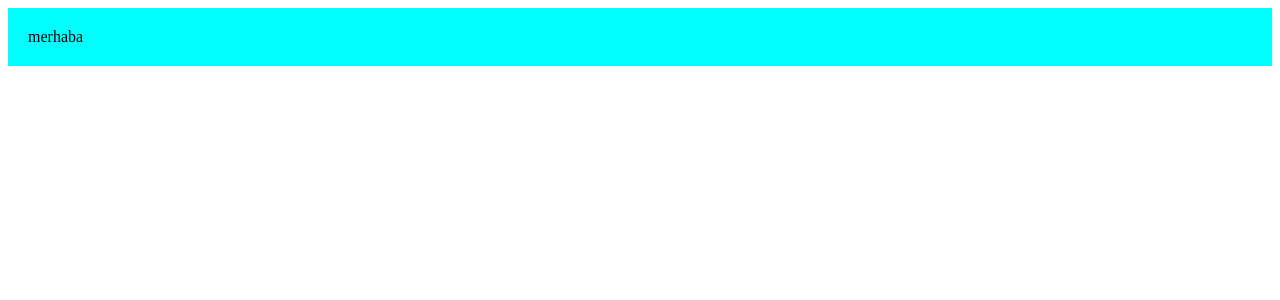
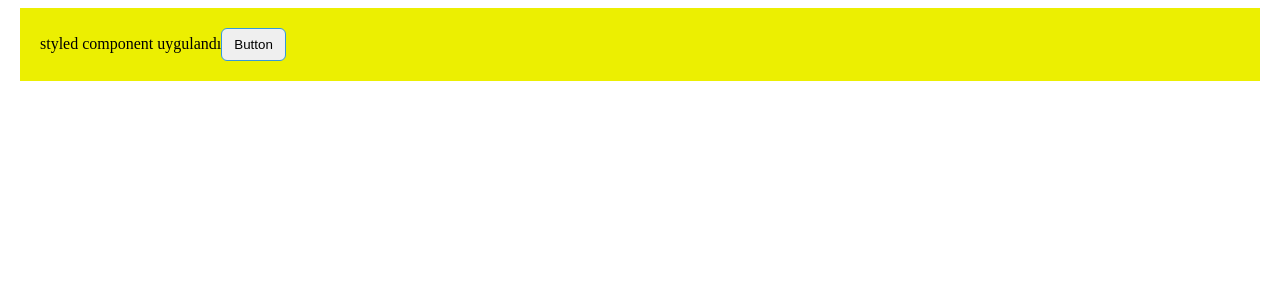
Before and after one commit to ferhatgozupekk/hafta-6, a React (Vite) app: page / in a window 1280 px wide. Shown: the top 300 px of the page. Built offline with nearby package versions, Linux system fonts and the light colour scheme.

Commit message:
10.2 Button Oluşturma

```diff
--- a/src/App.jsx
+++ b/src/App.jsx
@@ -1,15 +1,15 @@
 import React from "react";
-import styled from "styled-components";
+
+import { StyledContainer } from "./components/styled";
+import { Button } from "./components/button";
 
 function App() {
-  const StyledContainer = styled.div`
-    background-color: aqua;
-    padding: 20px;
-  `;
-
   return (
     <>
-      <StyledContainer>merhaba</StyledContainer>
+      <StyledContainer>
+        styled component uygulandı
+        <Button></Button>
+      </StyledContainer>
     </>
   );
 }
--- /dev/null
+++ b/src/components/button/Button.jsx
@@ -0,0 +1,4 @@
+import { StyledButton } from "./Button.styled";
+export function Button({ children }) {
+  return <StyledButton>{children}Button</StyledButton>;
+}
--- /dev/null
+++ b/src/components/button/Button.styled.js
@@ -0,0 +1,7 @@
+import styled from "styled-components";
+
+export const StyledButton = styled.button`
+  padding: 8px 12px;
+  border: 1px solid #3498db;
+  border-radius: 6px;
+`;
--- /dev/null
+++ b/src/components/button/index.js
@@ -0,0 +1,3 @@
+import { Button } from "./Button";
+
+export { Button };
--- /dev/null
+++ b/src/components/styled/StyledContainer.js
@@ -0,0 +1,8 @@
+import styled from "styled-components";
+
+export const StyledContainer = styled.div`
+  width: 1200px;
+  background-color: #ecef01;
+  margin: 0 auto;
+  padding: 20px;
+`;
--- /dev/null
+++ b/src/components/styled/index.js
@@ -0,0 +1,2 @@
+import { StyledContainer } from "./StyledContainer";
+export { StyledContainer };
```
